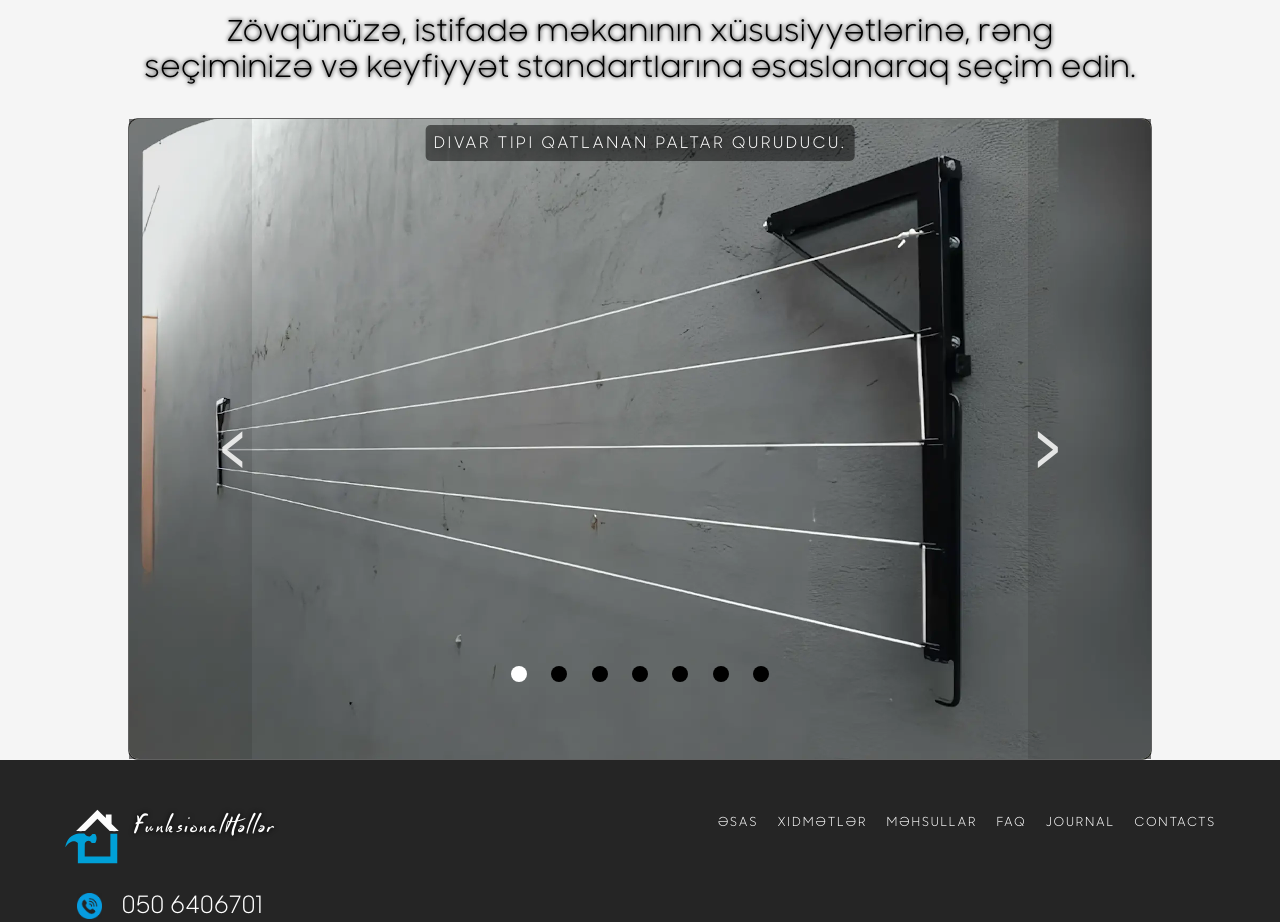
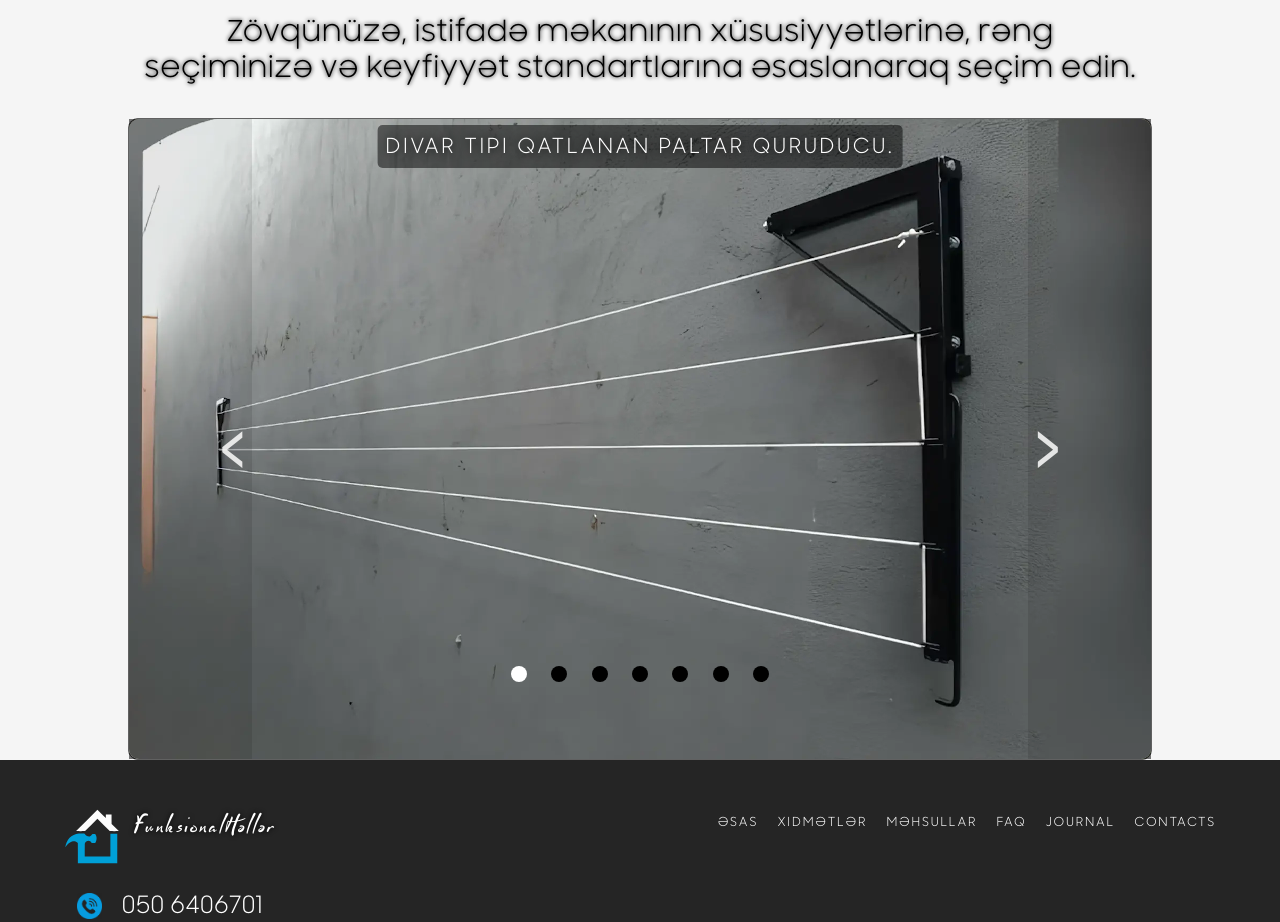
Before and after one commit to rovsenhuseynov/Solutions-for-comfort, a React (Create React App) app: page /drying-rack in a window 1280 px wide. Shown: the part 860-1782 px from the top of the page. Built offline with nearby package versions, Linux system fonts and the light colour scheme.

Commit message:
коррекция Slider.scss

```diff
--- a/src/pages/Products/DryingRack/DryingRack.scss
+++ b/src/pages/Products/DryingRack/DryingRack.scss
@@ -4,6 +4,9 @@
   text-align: center;
   justify-content: center;
   width: 100%;
+  @media (width <= 768px) {
+    padding-top: 0;
+  }
 }
 
 .dryer-section__title {
--- a/src/pages/Products/Products.scss
+++ b/src/pages/Products/Products.scss
@@ -53,7 +53,3 @@
   cursor: pointer;
 
 }
-
-.slide_context{
-
-}
--- a/src/reusableСomponents/ImageSlider/Slider.scss
+++ b/src/reusableСomponents/ImageSlider/Slider.scss
@@ -167,8 +167,10 @@ label span {
     text-shadow: 0 0 10px black;
     letter-spacing: 0.2vw;
     max-width: 90%;
+    font-size: calc(1vw + 0.5rem);
     // text-wrap: wrap;
-    text-transform: uppercase ;
+    text-transform: uppercase;
+
   }
 }
 
```
